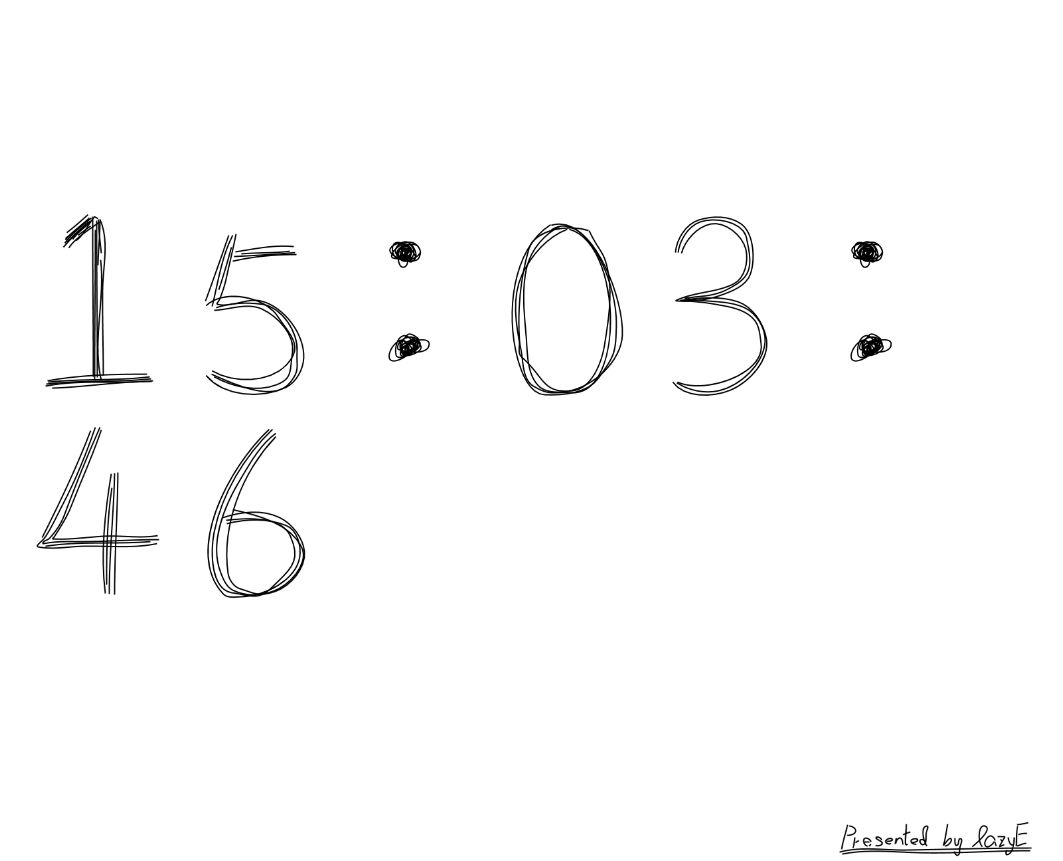
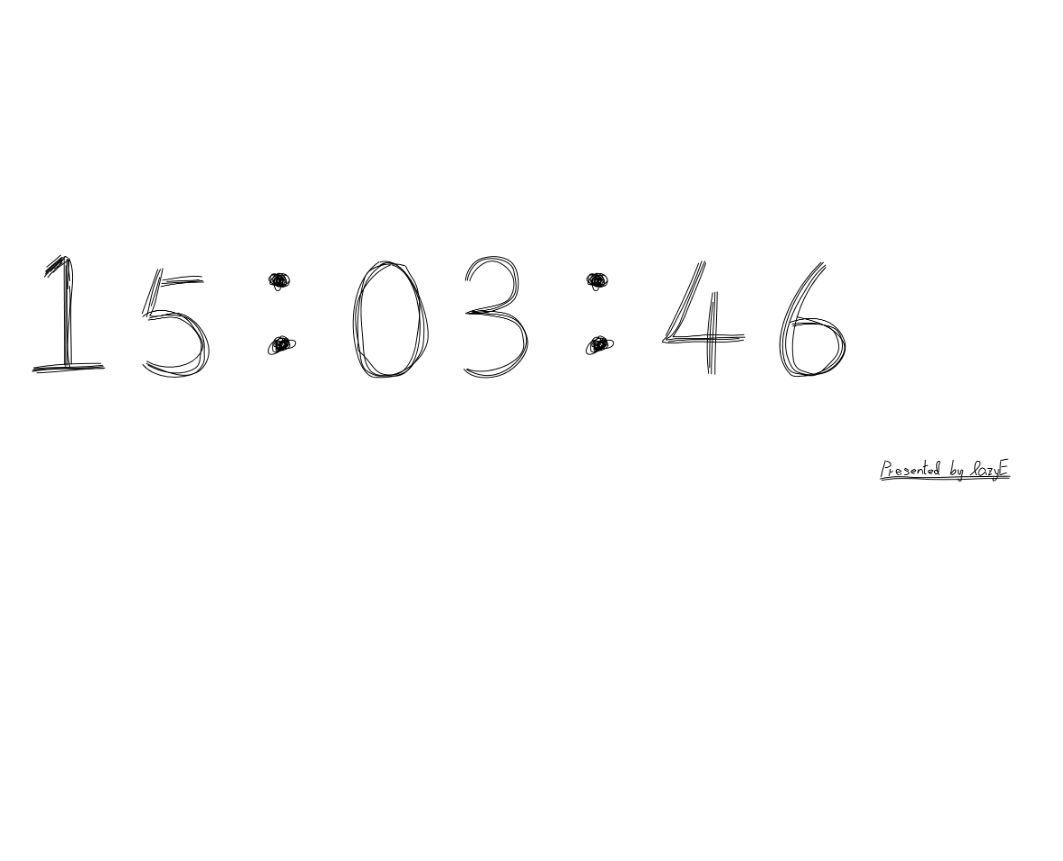
Before and after one commit to lazyEagles/lazyEagles.github.io, a plain HTML site: page myTimeDemo.html in a window 1280 px wide. Shown: the part 5-866 px from the top of the page, without its empty margins (112-1175 px from the left). After the commit the page ends 800 px from the top, so only its background shows below. Drawn offline with Linux system fonts and the light colour scheme.

Commit message:
make img size relative to window size

```diff
--- /dev/null
+++ b/myTimeCss.js
@@ -0,0 +1,46 @@
+
+function setPosition() {
+  var width = window.innerWidth ||
+              document.documentElement.clientWidth ||
+              document.body.clientWidth;
+
+  var height = window.innerHeight ||
+               document.documentElement.clientHeight ||
+               document.body.clientHeight;
+
+  var clockcol_width = Math.ceil(width / 10 * 8);
+
+  var img_width = Math.floor(clockcol_width / 10);
+  var img_height = Math.floor(img_width*4/3);
+
+  var lazyE_width = Math.floor(img_height);
+  var lazyE_height = Math.floor(lazyE_width / 4);
+
+  function setImgSize(id, w, h) {
+    document.getElementById(id).width = w;
+    document.getElementById(id).height = h;
+  }
+  setImgSize("hour_10", img_width, img_height);
+  setImgSize("hour_1", img_width, img_height);
+  setImgSize("colon_1", img_width, img_height);
+  setImgSize("min_10", img_width, img_height);
+  setImgSize("min_1", img_width, img_height);
+  setImgSize("colon_2", img_width, img_height);
+  setImgSize("sec_10", img_width, img_height);
+  setImgSize("sec_1", img_width, img_height);
+
+  setImgSize("lazyE", lazyE_width, lazyE_height);
+
+  document.getElementById("clockcol").style.width = clockcol_width +"px";
+  document.getElementById("clockcol").style.position = "fixed";
+  document.getElementById("clockcol").style.right = clockcol_width / 8 +"px";
+  document.getElementById("clockcol").style.top = Math.floor(height/2.5 - img_height/2) +"px";
+
+  document.getElementById("lazyEcol").style.width = Math.ceil(lazyE_width * 1.2)+"px";
+  document.getElementById("lazyEcol").style.position = "fixed";
+  document.getElementById("lazyEcol").style.right = clockcol_width / 8 +"px";
+  document.getElementById("lazyEcol").style.top = Math.floor(height/2.5 + img_height) +"px";
+}
+
+window.addEventListener("load", function(){setPosition();}, false);
+window.addEventListener("resize", function(){setPosition();}, false);
--- a/myTimeDemo.html
+++ b/myTimeDemo.html
@@ -5,25 +5,25 @@
   <title>Just a clock</title>
 <style>
   body {background-color: ;}
-  #main {margin:auto; width: 80%;}
-  .blank01 {height: 200px;}
-  #lazyE {float: right;}
 </style>
 </head>
 <body>
   <div id="main">
-    <div class="blank01"></div>
-    <img id="hour_10" src="pic/zero.png" width="150" height="200"></img>
-    <img id="hour_1" src="pic/zero.png" width="150" height="200"></img>
-    <img src="pic/colon.png" alt=":" width="150" height="200"></img>
-    <img id="min_10" src="pic/zero.png" width="150" height="200"></img>
-    <img id="min_1" src="pic/zero.png" width="150" height="200"></img>
-    <img src="pic/colon.png" alt="1" width="150" height="200"></img>
-    <img id="sec_10" src="pic/zero.png" width="150" height="200"></img>
-    <img id="sec_1" src="pic/zero.png" width="150" height="200"></img>
-    <div class="blank01"></div>
-    <img id="lazyE" src="pic/Presented_by_lazyE.png" width="200" height="50"></img>
+    <div id="clockcol">
+      <img class="clock" id="hour_10" src="pic/zero.png" width="120" height="160"></img>
+      <img class="clock" id="hour_1" src="pic/zero.png" width="120" height="160"></img>
+      <img class="clock" id="colon_1" src="pic/colon.png" alt=":" width="150" height="200"></img>
+      <img class="clock" id="min_10" src="pic/zero.png" width="150" height="200"></img>
+      <img class="clock" id="min_1" src="pic/zero.png" width="150" height="200"></img>
+      <img class="clock" id="colon_2" src="pic/colon.png" alt=":" width="150" height="200"></img>
+      <img class="clock" id="sec_10" src="pic/zero.png" width="150" height="200"></img>
+      <img class="clock" id="sec_1" src="pic/zero.png" width="150" height="200"></img>
+    </div>
+    <div id="lazyEcol">
+      <img id="lazyE" src="pic/Presented_by_lazyE.png" width="200" height="50"></img>
+    </div>
   </div>
   <script src="myTimeDemo.js"></script>
+  <script src="myTimeCss.js"></script>
 </body>
 <html>
```
Also changed, not shown: 1 other file.
